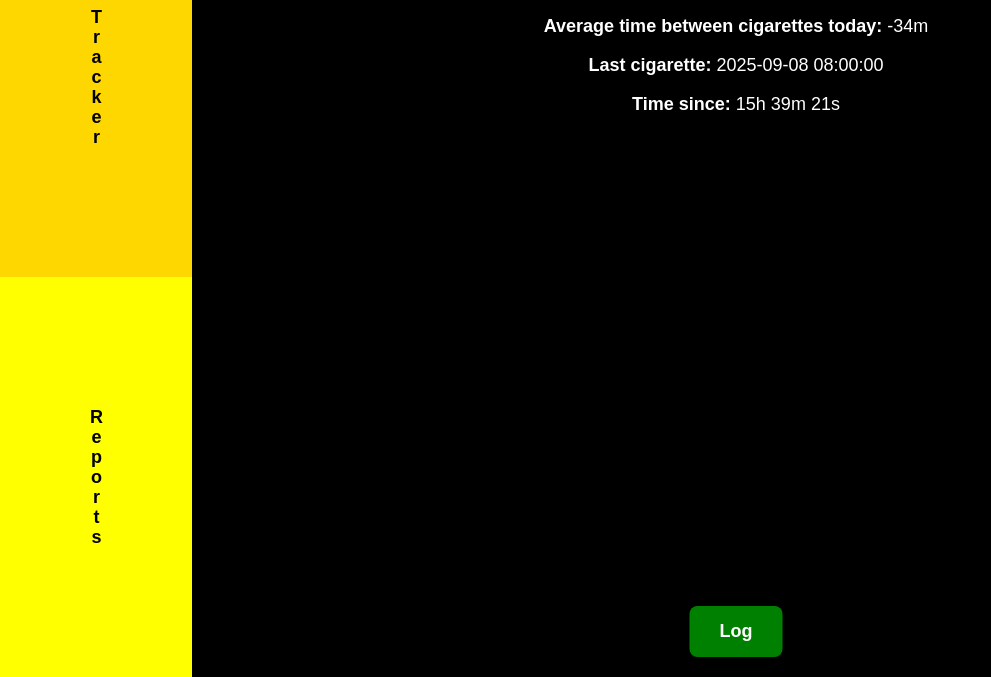
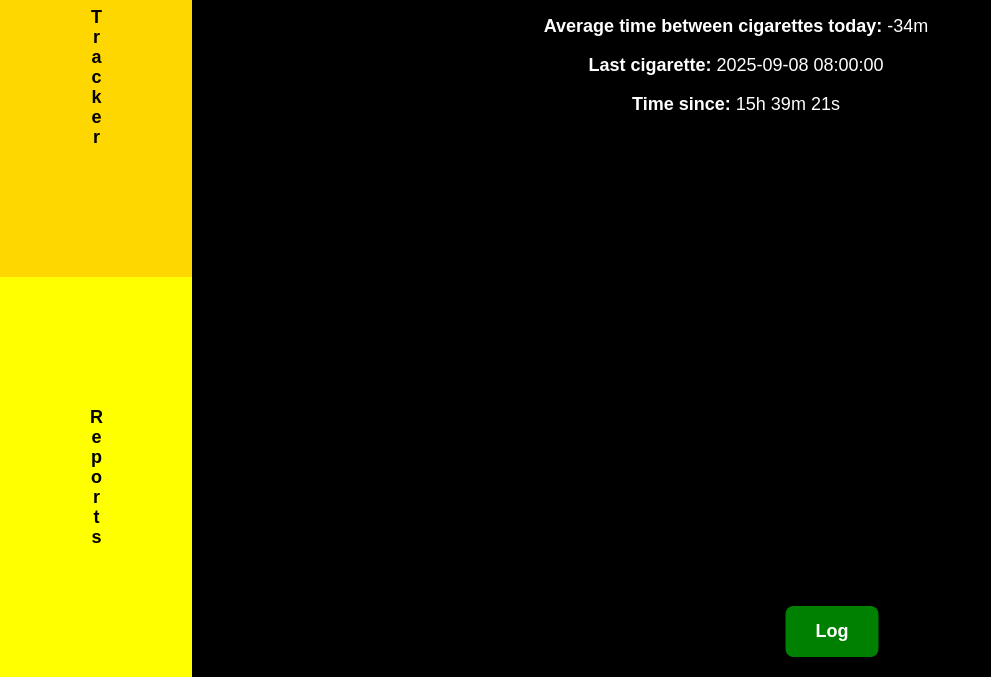
Before and after one commit to karolinijo1234-afk/Quit-Smoking-v.0.1, a website: page public/index.html in a window 1280 px wide. Shown: the part 123-800 px from the top of the page, without its empty margins (0-991 px from the left). Drawn offline with nearby package versions, Linux system fonts and the light colour scheme.

Commit message:
Add files via upload

```diff
--- a/public/index.html
+++ b/public/index.html
@@ -10,7 +10,22 @@
     header button { flex: 1; font-size: 18px; background: yellow; border: none; color: black; cursor: pointer; font-weight: bold; writing-mode: vertical-rl; text-orientation: upright; display: flex; align-items: center; justify-content: center; }
     header button.active { background: #ffd700; }
     .tab-content { flex: 1; padding: 20px; overflow-y: auto; position: relative; }
-    button#recordBtn { position: absolute; bottom: 20px; left: 50%; transform: translateX(-50%); padding: 15px 30px; font-size: 18px; background: green; color: white; border: none; border-radius: 8px; cursor: pointer; font-weight: bold; }
+    button#recordBtn {
+    position: fixed; /* stays in place even when scrolling */
+    bottom: 20px;
+    left: calc(15vw + 50%); /* accounts for sidebar width */
+    transform: translateX(-50%);
+    padding: 15px 30px;
+    font-size: 18px;
+    background: green;
+    color: white;
+    border: none;
+    border-radius: 8px;
+    cursor: pointer;
+    font-weight: bold;
+    z-index: 20; /* stays above other elements */
+}
+
     .stats { margin-bottom: 20px; font-size: 18px; text-align: center; }
     h1, h2 { text-align: center; color: white; }
     table { width: 80%; margin: 0 auto; border-collapse: collapse; margin-top: 10px; text-align: center; background-color: #111; color: white; }
```
Also changed, not shown: public/manifest.json.
